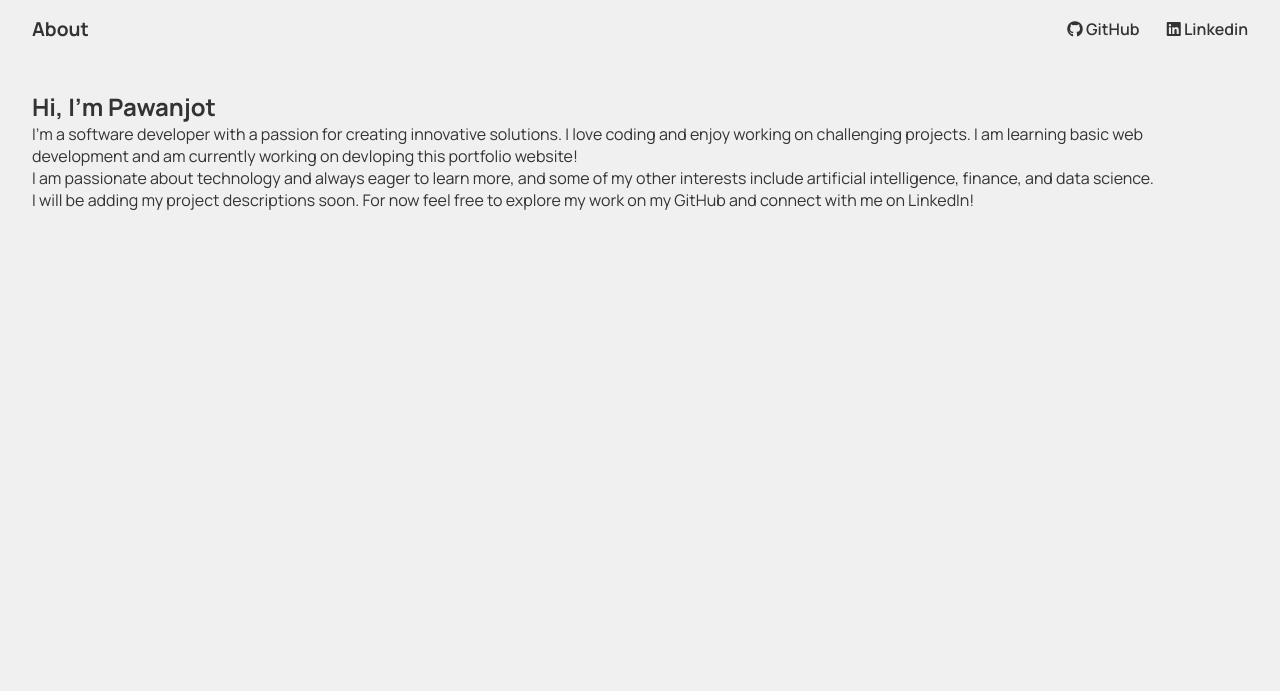
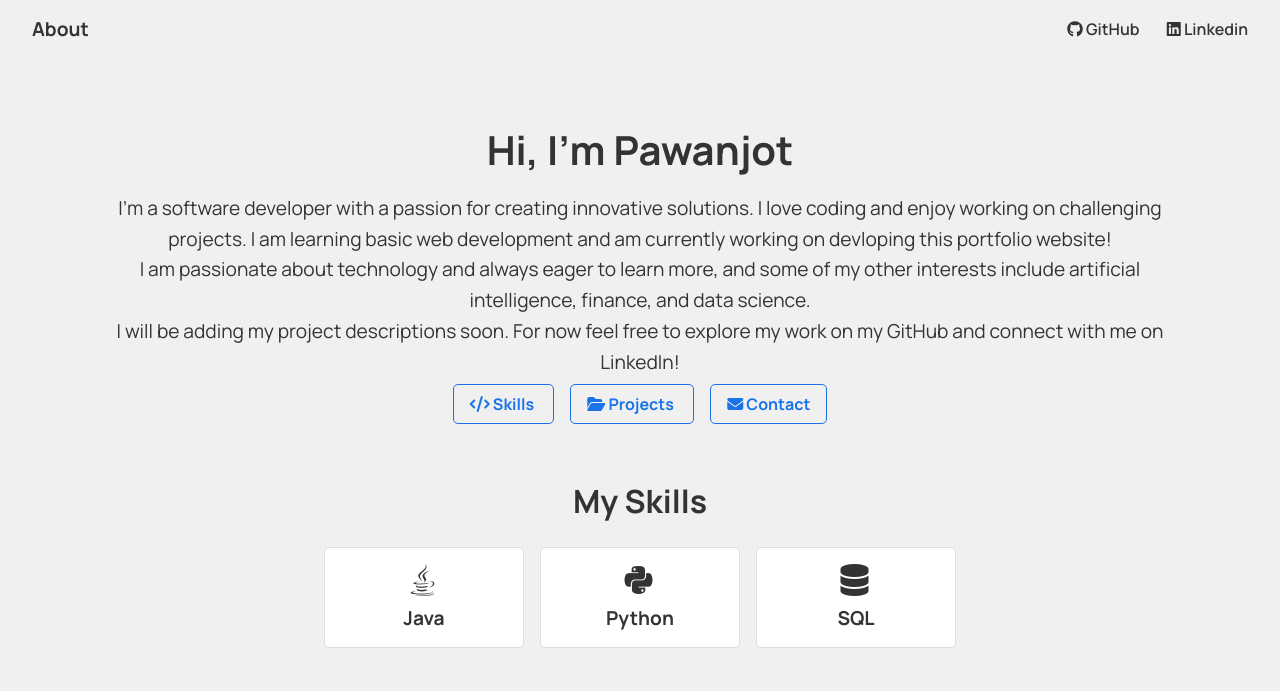
Before and after one commit to Pawanjot-Randhawa/Pawanjot-Randhawa.github.io, a plain HTML site: page index.html in a window 1280 px wide. Drawn offline with Linux system fonts and the light colour scheme.

Commit message:
added skills

```diff
--- a/index.html
+++ b/index.html
@@ -48,24 +48,60 @@
 
     <main>
         <!-- about content -->
-        <section id="about">
+        <section class="about">
             <div class="about-content">
                 <h1>Hi, I'm Pawanjot</h1>
                 <p>I'm a software developer with a passion for creating innovative solutions. I love coding and enjoy working on challenging projects. I am learning basic web development and am currently working on devloping this portfolio website!</p>
                 <p>I am passionate about technology and always eager to learn more, and some of my other interests include artificial intelligence, finance, and data science.</p>
                 <p>I will be adding my project descriptions soon. For now feel free to explore my work on my GitHub and connect with me on LinkedIn!</p>
+                <div class="links">
+                    <a href="#skills">
+                        <i class="fa-solid fa-code"></i>
+                        <span>Skills</span>
+                    </a>
+                    <a href="#projects">
+                        <i class="fa-solid fa-folder-open"></i>
+                        <span>Projects</span>
+                    </a>
+                    <a href="#contacts">
+                        <i class="fa-solid fa-envelope"></i>
+                        <span>Contact</span>
+                    </a>
+
+                </div>
             </div>
+
 
         </section>
         <!-- skills section -->
-         <section id="skills">
+         <section class="skills-section" id="skills">
+
+
+            <h2>My Skills</h2>
+            <div class="cells">
+                <div class="cell">
+                    <i class="fa-brands fa-java"></i>
+                    <span>Java</span>
+                </div>
+                <div class="cell">
+                    <i class="fa-brands fa-python"></i>
+                    <span>Python</span>
+                </div>
+                <div class="cell">
+                    <i class="fa-solid fa-database"></i>
+                    <span>SQL</span>
+                </div>
+
+
+            </div>
+
          </section>
-         <!-- yes section -->
-         <sectioni id="projects">
+         <!-- projects section -->
+         <section class="projects">
 
          </section>
          <!-- contact section -->
-         <section id ="contacts">
+         <section class="contacts">
 
          </section>
 
--- a/styles.css
+++ b/styles.css
@@ -45,14 +45,84 @@ nav .right a {
     font-weight: 600;
     color: var(--text-color);
 }
+
 main {
     padding: 2rem;
     max-width: 1200px;
+    margin: 0 auto;
+    display: flex;
+    flex-direction: column;
+    align-items: center;
 }
-
-main .about {
+/*about styles */
+.about {
     display: flex;
     flex-direction: column;
     align-items: center;
     text-align: center;
+    padding: 2rem;
 }
+.about .about-content h1{
+    font-size:  2.5rem;
+    margin-bottom: 1rem;
+}
+.about .about-content p {
+    font-size: 1.2rem;
+    line-height: 1.6;
+    max-width: 2000px;
+    margin: 0 auto;
+}
+.about .about-content .links {
+    margin-top: 1rem;
+}
+.about .about-content .links a {
+    margin: 0 0.5rem;
+    color: var(--link-color);
+    font-weight: bold;
+    border : 1px solid var(--link-color);
+    padding: 0.5rem 1rem;
+    border-radius: 5px;
+    transition: background-color 0.3s, color 0.3s;
+}
+.about .about-content .links a:hover {
+    background-color: var(--text-color);
+    border: 1px solid var(--text-color);
+    color: #fff;
+}
+/* skills styles */
+.skills-section {
+    display: flex;
+    flex-direction: column;
+    align-items: center;
+    text-align: center;
+    padding: 2rem;
+}
+.skills-section h2 {
+    font-size: 2rem;
+    margin-bottom: 1rem;
+}
+.skills-section .cells {
+    display: flex;
+    flex-wrap: wrap;
+    justify-content: center;
+}
+.skills-section .cell {
+    background-color: #fff;
+    border: 1px solid #ddd;
+    border-radius: 5px;
+    padding: 1rem;
+    margin: 0.5rem;
+    width: 200px;
+    text-align: center;
+}
+.skills-section .cell span {
+    display: block;
+    font-weight: bold;
+    margin-top: 0.5rem;
+    color: var(--text-color);
+    font-size: 1.2rem;
+}
+.skills-section .cell i{
+    font-size: 2rem;
+    margin-right: 0.2rem;
+}
```
